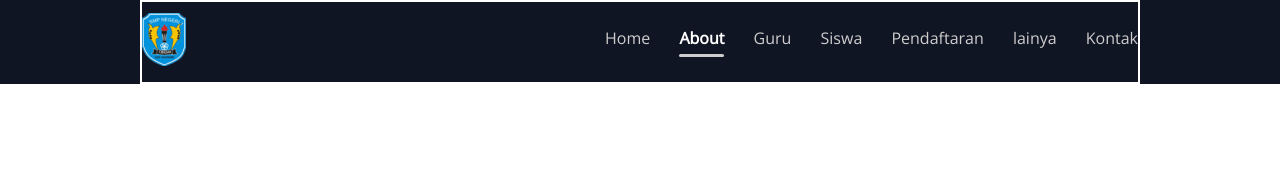
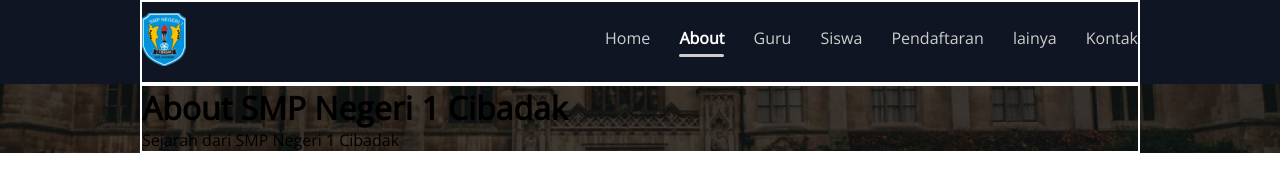
Before and after one commit to GulnaraQ/School-Website, a plain HTML site: page aboutPage.html in a window 1280 px wide. Drawn offline with Linux system fonts and the light colour scheme.

Commit message:
about page header completed

```diff
--- a/aboutPage.html
+++ b/aboutPage.html
@@ -25,10 +25,14 @@
             </nav>
           </div>
         </div>
-
-        <!-- .navbar end -->
       </div>
-      <!-- .container end -->
+      <!-- navbar end -->
+      <div class="banner-info">
+        <div class="container">
+          <h1>About SMP Negeri 1 Cibadak</h1>
+          <p>Sejarah dari SMP Negeri 1 Cibadak</p>
+        </div>
+      </div>
     </header>
     <!-- .header end -->
   </body>
```
